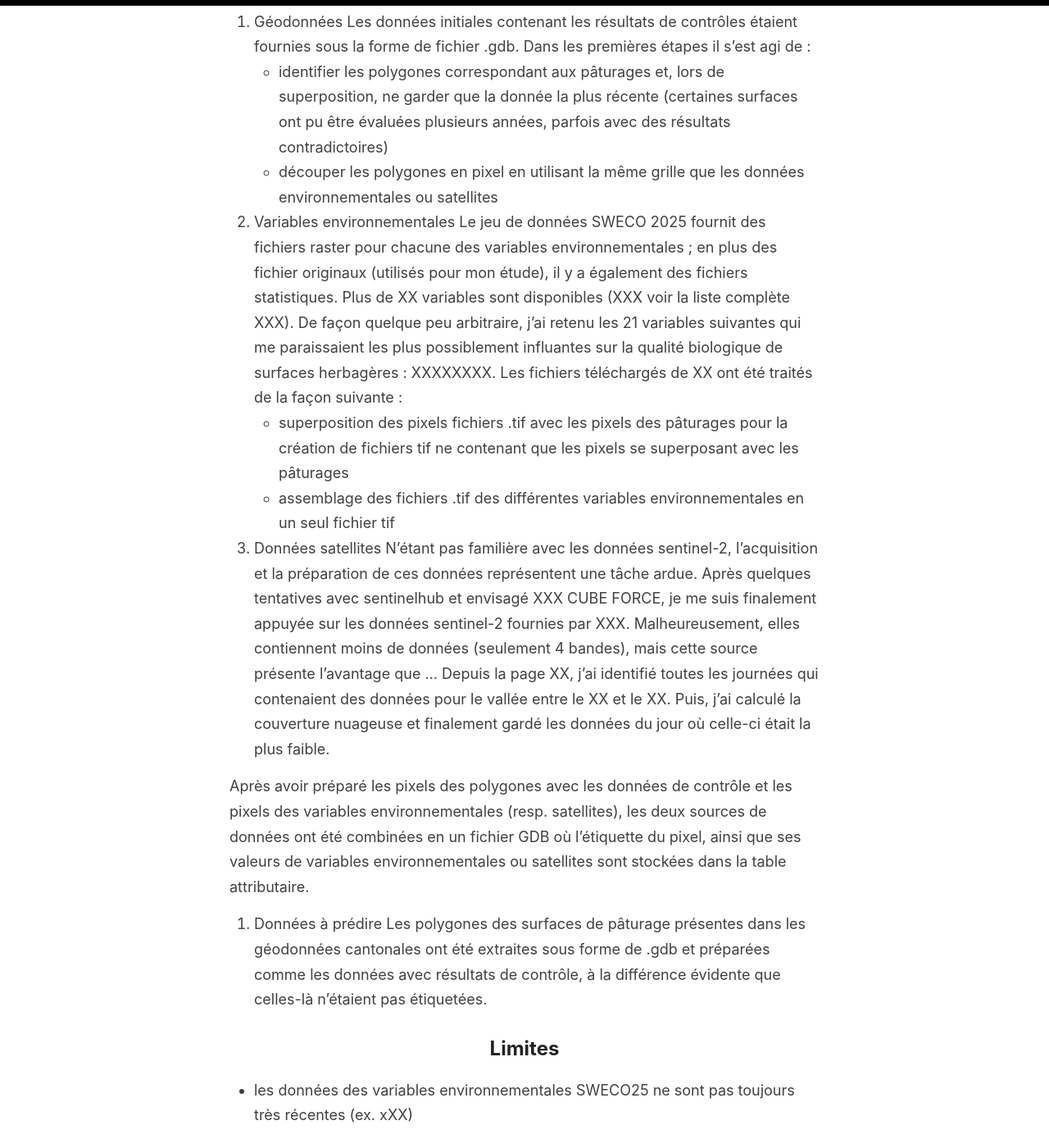
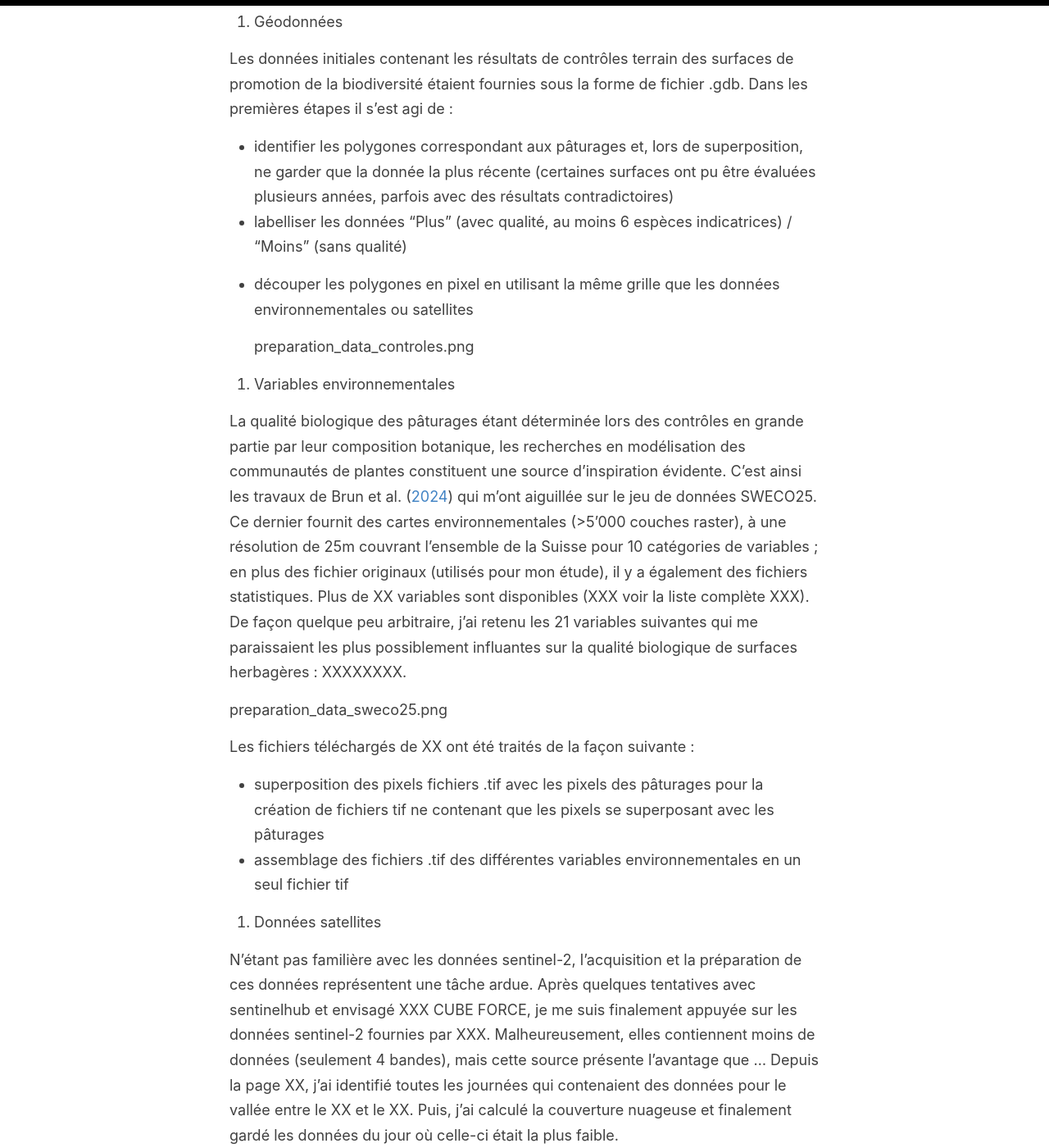
Before and after one commit to sca-opdir/sber-biodiversite-ml-prediction, a Jekyll site: the page built from _pages/presentation.md, in a window 1280 px wide and 1400 px high, scrolled down 364 px. Shown: the whole window at 82% size. Built offline with Jekyll 4.4.1, drawn with Linux system fonts in a browser that asks for light colours; some of the changed text lies outside the part shown.

Commit message:
Update presentation.md

```diff
--- a/_pages/presentation.md
+++ b/_pages/presentation.md
@@ -9,17 +9,27 @@ Prédiction de la qualité biologique des pâturages par machine learning : les
 ### Préparation des données
 
 1. Géodonnées
-Les données initiales contenant les résultats de contrôles étaient fournies sous la forme de fichier .gdb. Dans les premières étapes il s'est agi de :
+
+Les données initiales contenant les résultats de contrôles terrain des surfaces de promotion de la biodiversité étaient fournies sous la forme de fichier .gdb. Dans les premières étapes il s'est agi de :
+
 - identifier les polygones correspondant aux pâturages et, lors de superposition, ne garder que la donnée la plus récente (certaines surfaces ont pu être évaluées plusieurs années, parfois avec des résultats contradictoires)
+- labelliser les données "Plus" (avec qualité, au moins 6 espèces indicatrices) / "Moins" (sans qualité)
 - découper les polygones en pixel en utilisant la même grille que les données environnementales ou satellites
 
+  preparation_data_controles.png
+
 2. Variables environnementales
-Le jeu de données SWECO 2025 fournit des fichiers raster pour chacune des variables environnementales ; en plus des fichier originaux (utilisés pour mon étude), il y a également des fichiers statistiques. Plus de XX variables sont disponibles (XXX voir la liste complète XXX). De façon quelque peu arbitraire, j'ai retenu les 21 variables suivantes qui me paraissaient les plus possiblement influantes sur la qualité biologique de surfaces herbagères : XXXXXXXX.
+
+La qualité biologique des pâturages étant déterminée lors des contrôles en grande partie par leur composition botanique, les recherches en modélisation des communautés de plantes constituent une source d'inspiration évidente. C'est ainsi les travaux de Brun et al. ([2024](https://doi.org/10.1038/s41467-024-48559-9)) qui m'ont aiguillée sur le jeu de données SWECO25. Ce dernier fournit des cartes environnementales (>5'000 couches raster), à une résolution de 25m couvrant l'ensemble de la Suisse pour 10 catégories de variables ; en plus des fichier originaux (utilisés pour mon étude), il y a également des fichiers statistiques. Plus de XX variables sont disponibles (XXX voir la liste complète XXX). De façon quelque peu arbitraire, j'ai retenu les 21 variables suivantes qui me paraissaient les plus possiblement influantes sur la qualité biologique de surfaces herbagères : XXXXXXXX.
+
+preparation_data_sweco25.png
+
 Les fichiers téléchargés de XX ont été traités de la façon suivante :
 - superposition des pixels fichiers .tif avec les pixels des pâturages pour la création de fichiers tif ne contenant que les pixels se superposant avec les pâturages
 - assemblage des fichiers .tif des différentes variables environnementales en un seul fichier tif
 
 3. Données satellites
+
 N'étant pas familière avec les données sentinel-2, l'acquisition et la préparation de ces données représentent une tâche ardue. Après quelques tentatives avec sentinelhub et envisagé XXX CUBE FORCE, je me suis finalement appuyée sur les données sentinel-2 fournies par XXX.
 Malheureusement, elles contiennent moins de données (seulement 4 bandes), mais cette source présente l'avantage que ...
 Depuis la page XX, j'ai identifié toutes les journées qui contenaient des données pour le vallée entre le XX et le XX. Puis, j'ai calculé la couverture nuageuse et finalement gardé les données du jour où celle-ci était la plus faible.
@@ -27,8 +37,15 @@ Depuis la page XX, j'ai identifié toutes les journées qui contenaient des donn
 Après avoir préparé les pixels des polygones avec les données de contrôle et les pixels des variables environnementales (resp. satellites), les deux sources de données ont été combinées en un fichier GDB où l'étiquette du pixel, ainsi que ses valeurs de variables environnementales ou satellites sont stockées dans la table attributaire.
 
 4. Données à prédire
-Les polygones des surfaces de pâturage présentes dans les géodonnées cantonales ont été extraites sous forme de .gdb et préparées comme les données avec résultats de contrôle, à la différence évidente que celles-là n'étaient pas étiquetées.
+
+Le but du modèle est de pouvoir prédire la qualité de pâturages n'ayant jamais été évalués sur le terrain. J'ai donc extrait des géodonnées cantonales les polygones des surfaces de pâturage et soustrait les surfaces déjà évaluées. Puis, ces données ont été stockées dans un fichier .gdb et préparées comme les données avec résultats, à la différence évidente que celles-là n'étaient pas étiquetées.
 
 ## Limites
 
 - les données des variables environnementales SWECO25 ne sont pas toujours très récentes (ex. xXX)
+
+## Références
+
+Brun, P., Karger, D.N., Zurell, D. et al. Multispecies deep learning using citizen science data produces more informative plant community models. [Nat Commun 15, 4421 (2024)](https://doi.org/10.1038/s41467-024-48559-9).
+
+Guisan A. Les modèles de distribution d'espèces pour prioriser l'infrastructure écologique. Présentation dans le cadre de la BAFU Tagung | Journée de l’OFEV ([2023](https://www.bafu.admin.ch/dam/bafu/fr/dokumente/biodiversitaet/praesentation/referat-antoine-guisan-bafu-tagung-30-11-23.pdf.download.pdf/Les%20mod%C3%A8les%20de%20distribution%20d%27esp%C3%A8ces%20pour%20prioriser%20l%27infrastructure%20%C3%A9cologique.pdf)).
```
